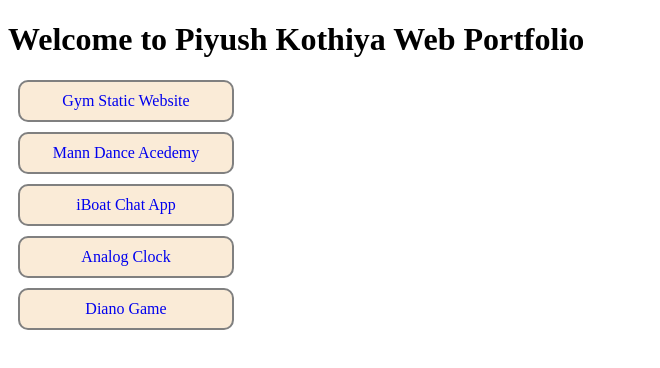
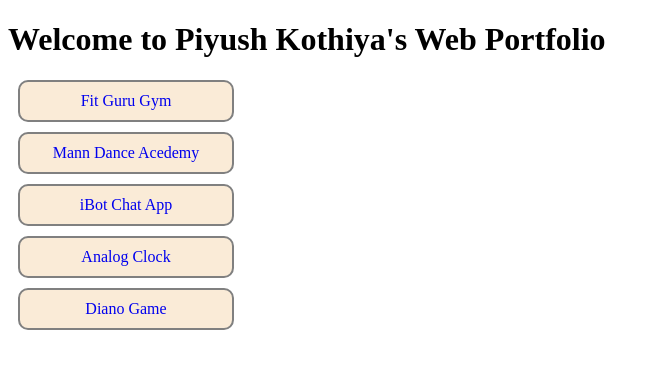
Before and after one commit to piyushkothiya/portfoliowebsite, a plain HTML site: page index.html in a window 1280 px wide. Shown: the whole page, without its empty margins (0-660 px from the left). Drawn offline with Linux system fonts and the light colour scheme.

Commit message:
change in link desc

```diff
--- a/index.html
+++ b/index.html
@@ -3,15 +3,15 @@
 <head>
     <meta charset="UTF-8">
     <meta name="viewport" content="width=device-width, initial-scale=1.0">
-    <title>Piyush Kothiya Portfolio</title>
+    <title>Piyush Kothiya's Web Portfolio</title>
     <link rel="stylesheet" href="style.css">
 
 </head>
 <body>
-    <h1>Welcome to Piyush Kothiya Web Portfolio</h1>
-    <a href="http://fitgurugym.piyushkothiya.in"  target="_blank">Gym Static Website</a>
+    <h1>Welcome to Piyush Kothiya's Web Portfolio</h1>
+    <a href="http://fitgurugym.piyushkothiya.in"  target="_blank">Fit Guru Gym</a>
     <a href="http://manndance.piyushkothiya.in" target="_blank">Mann Dance Acedemy</a>
-    <a href="http://iboatchatapp.piyushkothiya.in" target="_blank"> iBoat Chat App</a>
+    <a href="http://ibotchatapp.piyushkothiya.in" target="_blank"> iBot Chat App</a>
     <a href="http://analogclock.piyushkothiya.in" target="_blank">Analog Clock</a>
     <a href="http://dianogame.piyushkothiya.in" target="_blank">Diano Game</a>
 </html>
--- a/style.css
+++ b/style.css
@@ -8,5 +8,4 @@ a{
     margin: 10px;
     padding: 10px;
     text-decoration: none;
-
 }
```
Also changed, not shown: piyush.JPG (added).
